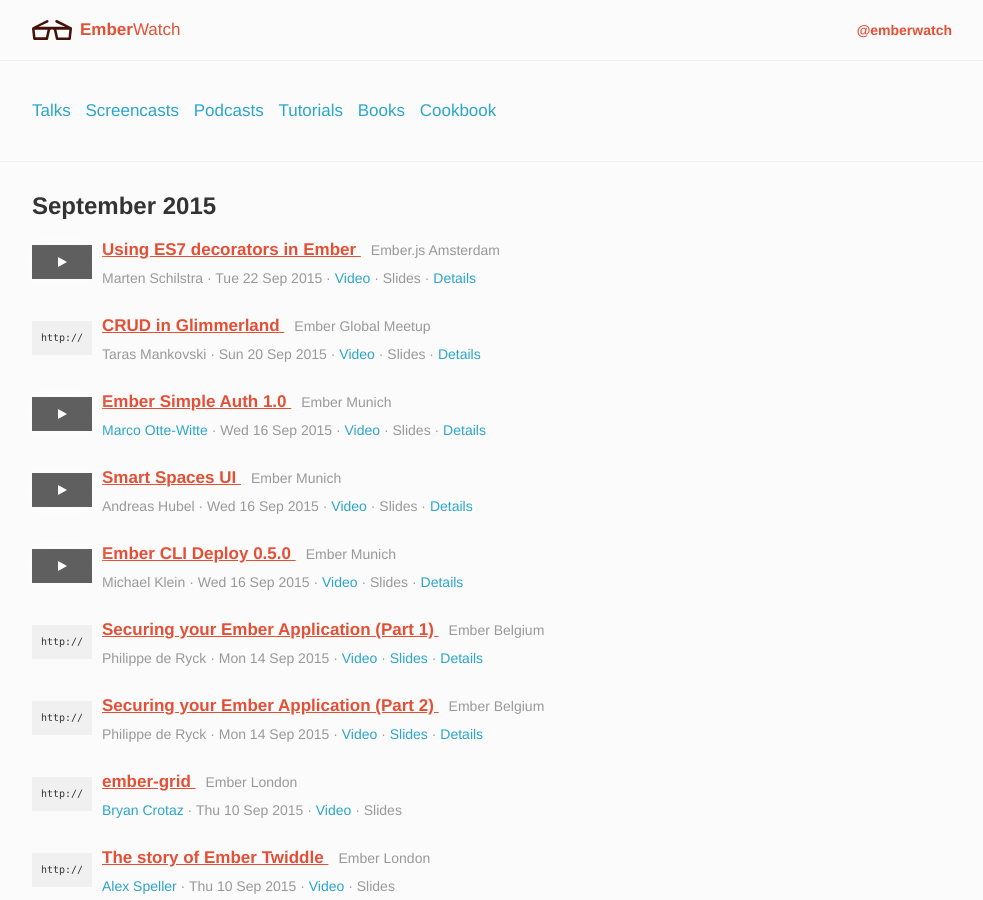
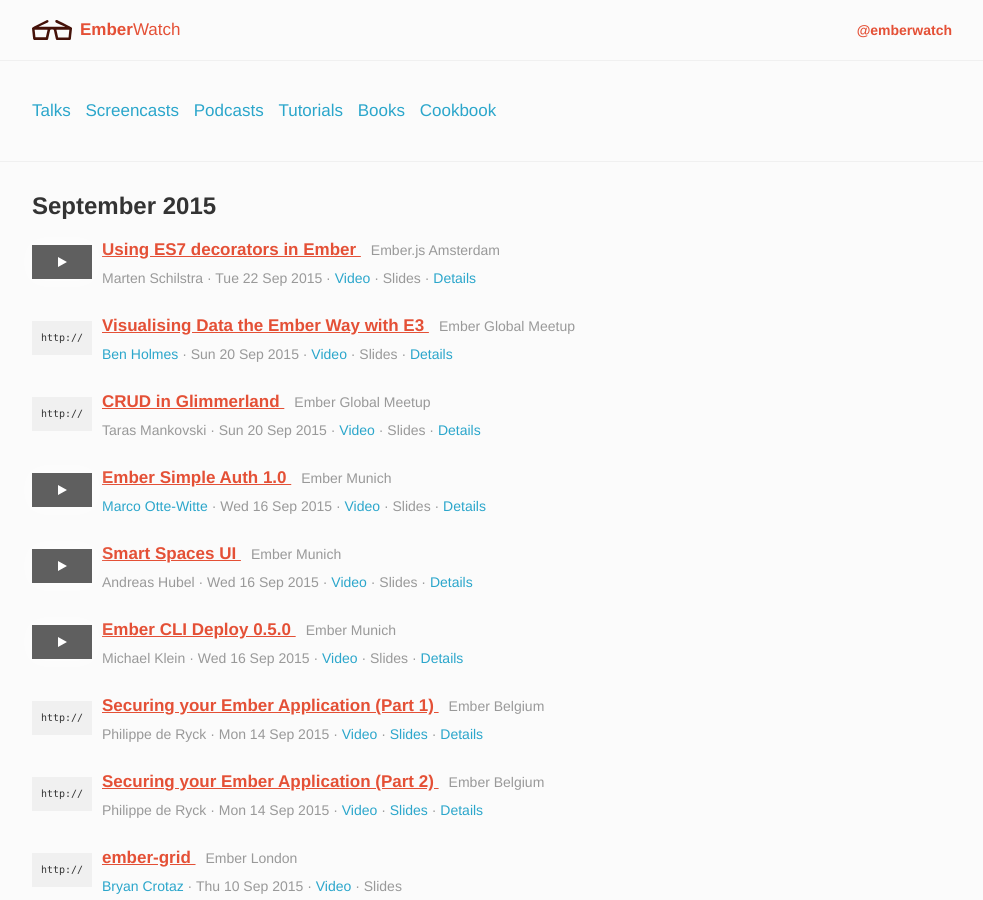
Before and after one commit to emberwatch/emberwatch, a Jekyll site: the page built from index.html, in a window 1280 px wide and 900 px high. Shown: the whole window, without its empty margins (148-1131 px from the left). Built offline with Jekyll 4.4.1, drawn with Linux system fonts in a browser that asks for light colours; Markdown is read by kramdown in place of the engine named in the settings; comment, search, counter and statistics services are not loaded; grey boxes are pictures that could not be loaded.

Commit message:
[Add Talk] Visualising Data the Ember Way with E3

```diff
--- a/_data/talks.yml
+++ b/_data/talks.yml
@@ -13,6 +13,14 @@
   - 78
   videos:
   - https://vimeo.com/139890518
+  url: https://vimeo.com/globalembermeetup
+  event_id: 27
+- title: Visualising Data the Ember Way with E3
+  date: '2015-09-20'
+  author_ids:
+  - 258
+  videos:
+  - https://vimeo.com/139890520
   url: https://vimeo.com/globalembermeetup
   event_id: 27
 - title: Ember CLI Deploy 0.5.0
```
